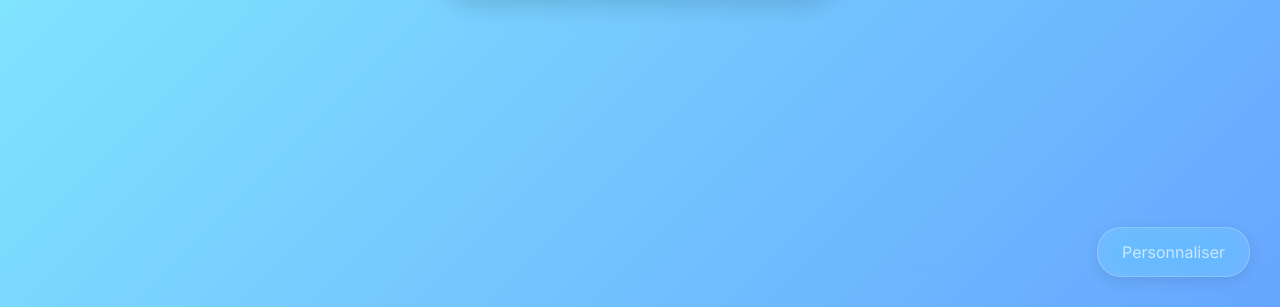
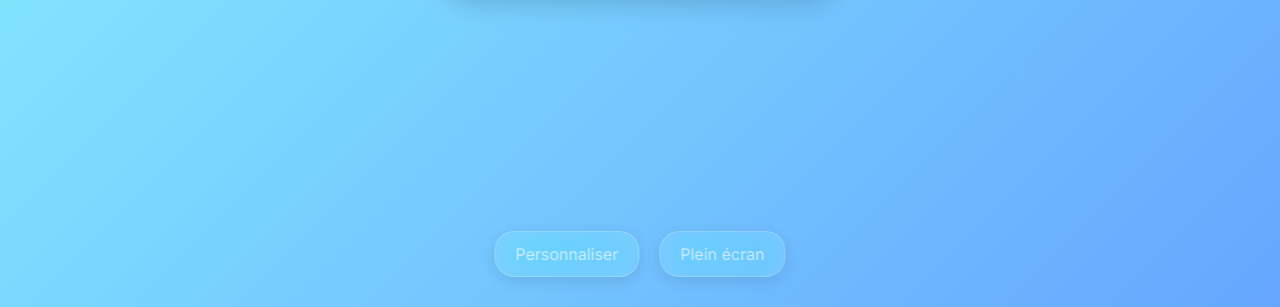
Before and after one commit to Geipia/clock, a plain HTML site: page index.html in a window 1280 px wide. Shown: the part 493-800 px from the top of the page. Drawn offline with Linux system fonts and the light colour scheme.

Commit message:
Update index.html

```diff
--- a/index.html
+++ b/index.html
@@ -54,15 +54,21 @@
       white-space: nowrap;
     }
 
-
-    #customize-btn {
+    #button-container {
       position: fixed;
       bottom: 30px;
-      right: 30px;
-      padding: 14px 24px;
+      left: 50%;
+      transform: translateX(-50%);
+      display: flex;
+      gap: 20px;
+      z-index: 1000;
+    }
+
+    .glass-button {
+      padding: 12px 20px;
       font-size: 1em;
       border: none;
-      border-radius: 24px;
+      border-radius: 20px;
       background: var(--glass-bg);
       backdrop-filter: blur(20px) saturate(180%);
       -webkit-backdrop-filter: blur(20px) saturate(180%);
@@ -73,10 +79,10 @@
       transition: opacity 0.5s, background 0.3s;
       font-family: inherit;
     }
-    #customize-btn:hover {
+    .glass-button:hover {
       background: rgba(255, 255, 255, 0.3);
     }
-    #customize-btn.hidden {
+    .glass-button.hidden {
       opacity: 0;
       pointer-events: none;
     }
@@ -97,9 +103,19 @@
       gap: 20px;
       max-width: 90%;
       width: 360px;
+      max-height: 80vh;
+      overflow-y: auto;
       color: #fff;
       border: 1px solid var(--glass-border);
       font-family: inherit;
+    }
+
+    #customize-modal::-webkit-scrollbar {
+      width: 6px;
+    }
+    #customize-modal::-webkit-scrollbar-thumb {
+      background-color: rgba(255,255,255,0.3);
+      border-radius: 3px;
     }
 
     #customize-modal h2 {
@@ -187,7 +203,11 @@
 </head>
 <body>
   <div id="clock">00:00</div>
-  <button id="customize-btn">Personnaliser</button>
+
+  <div id="button-container">
+    <button id="customize-btn" class="glass-button">Personnaliser</button>
+    <button id="fullscreen-btn" class="glass-button">Plein écran</button>
+  </div>
 
   <div id="customize-modal">
     <h2>Réglages</h2>
@@ -231,6 +251,7 @@
   <script>
     const clock = document.getElementById('clock');
     const customizeBtn = document.getElementById('customize-btn');
+    const fullscreenBtn = document.getElementById('fullscreen-btn');
     const modal = document.getElementById('customize-modal');
     const bgTypeRadios = document.querySelectorAll('input[name="bg-type"]');
     const bgColor1Input = document.getElementById('bg-color1');
@@ -301,12 +322,22 @@
       updateClock();
     });
 
+    fullscreenBtn.addEventListener('click', () => {
+      if (!document.fullscreenElement) {
+        document.documentElement.requestFullscreen();
+      } else {
+        document.exitFullscreen();
+      }
+    });
+
     let inactivityTimer;
     function resetInactivityTimer() {
       customizeBtn.classList.remove('hidden');
+      fullscreenBtn.classList.remove('hidden');
       clearTimeout(inactivityTimer);
       inactivityTimer = setTimeout(() => {
         customizeBtn.classList.add('hidden');
+        fullscreenBtn.classList.add('hidden');
       }, 5000);
     }
     document.addEventListener('mousemove', resetInactivityTimer);
```
Lines whose indentation alone changed are shown as unchanged.
